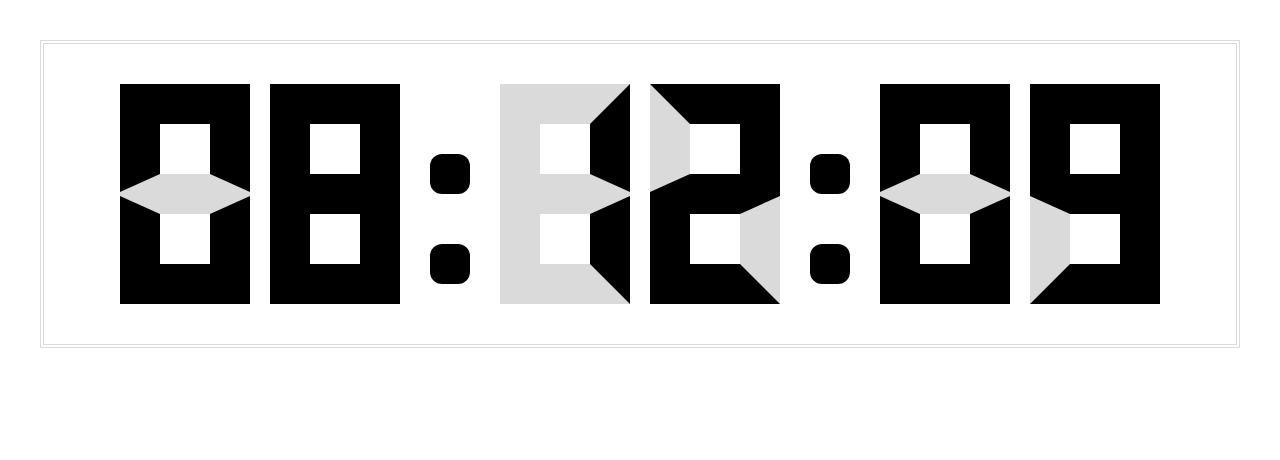
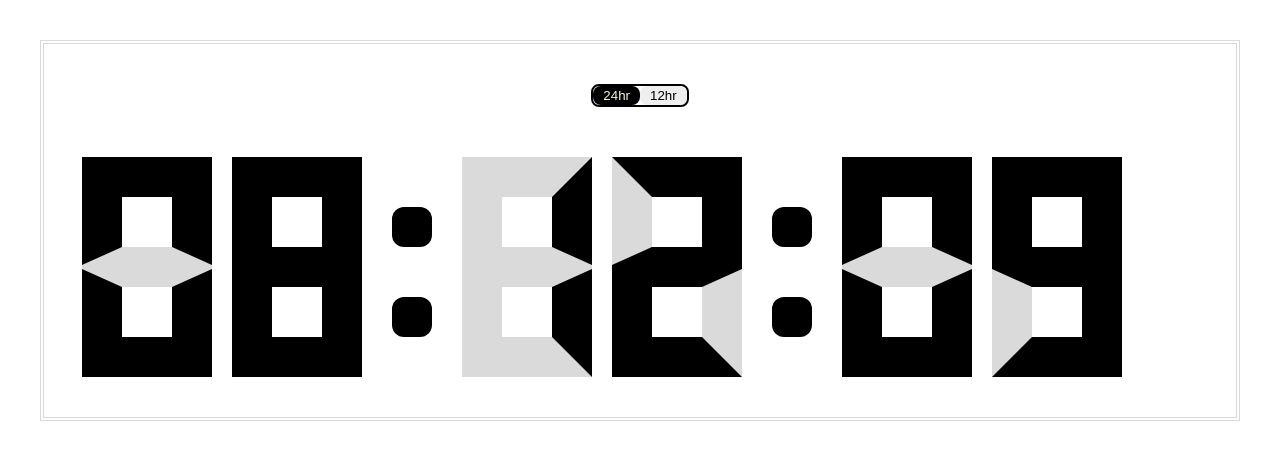
Before and after one commit to yash-blmnm/react-beginner-projects, a React (Vite) app: page /digitalclock in a window 1280 px wide. Shown: the top 460 px of the page. Built offline with nearby package versions, Linux system fonts and the light colour scheme.

Commit message:
Additional Features added to Digital Clock

```diff
--- /dev/null
+++ b/src/DigitalClock/MeridiamSwitch/index.css
@@ -0,0 +1,14 @@
+.meridiam {
+    margin: 50px 20px 30px;
+    font-size: 24px;
+    font-family: sans-serif;
+    color: #beb9b9;
+}
+
+.meridiam.active {
+    color: #000;
+}
+
+.hidden {
+    visibility: hidden;
+}
--- /dev/null
+++ b/src/DigitalClock/MeridiamSwitch/index.tsx
@@ -0,0 +1,20 @@
+import "./index.css";
+
+type indexProps = {
+  meridiamValue?: string
+}
+
+export enum MeridiamValues {
+  am = 'am',
+  pm = 'pm'
+}
+
+const MeridiamSwitch:React.FC<indexProps> = ({meridiamValue}) => {
+  return (
+    <div className={`${meridiamValue ? 'flex-col' : 'hidden'}`}>
+      {[MeridiamValues.am, MeridiamValues.pm].map(value => <div className={`meridiam ${value === meridiamValue ? 'active' : ''}`}>{value.toUpperCase()}</div>)}
+    </div>
+  );
+};
+
+export default MeridiamSwitch;
--- a/src/DigitalClock/TimeComponentSeparator/index.tsx
+++ b/src/DigitalClock/TimeComponentSeparator/index.tsx
@@ -2,7 +2,7 @@
 
 const TimeComponentSeparator = () => {
     return (
-      <div className="col">
+      <div className="flex-col">
         <div className="dot"></div>
         <div className="dot"></div>
       </div>
--- /dev/null
+++ b/src/DigitalClock/TimeFormatToggle/index.css
@@ -0,0 +1,20 @@
+.time-format-toggle {
+    border: 2px solid #000;
+    margin: 0 0 50px;
+    border-radius: 8px;
+}
+
+.time-format {
+    cursor: pointer;
+    border: none;
+    outline: none;
+    border-radius: 8px;
+    padding: 2px 10px;
+}
+
+.time-format.active {
+    background-color: #000;
+    color: beige;
+    pointer-events: fill;
+    cursor: none;
+}
--- /dev/null
+++ b/src/DigitalClock/TimeFormatToggle/index.tsx
@@ -0,0 +1,23 @@
+import React from 'react';
+import './index.css'
+
+type indexProps = {
+    timeFormat: string
+    changeFormat: (format:TimeFormat) => void
+};
+
+export enum TimeFormat {
+    twentyFour = '24hr',
+    twelve = '12hr'
+}
+
+const TimeFormatToggle:React.FC<indexProps> = ({ timeFormat, changeFormat }) => {
+
+    return <div className='flex-row time-format-toggle'>
+        {[TimeFormat.twentyFour, TimeFormat.twelve]
+        .map(format =>
+            <button className={`time-format ${format === timeFormat ? 'active' : ''}`} onClick={() => changeFormat(format)}>{format}</button>
+        )}
+    </div>
+}
+export default TimeFormatToggle;
--- a/src/DigitalClock/index.css
+++ b/src/DigitalClock/index.css
@@ -1,11 +1,6 @@
 .App {
     font-family: sans-serif;
     text-align: center;
-}
-
-.col {
-    display: flex;
-    flex-direction: column;
 }
 
 .clock {
--- a/src/DigitalClock/index.tsx
+++ b/src/DigitalClock/index.tsx
@@ -2,31 +2,56 @@
 import EachDigit from "./EachDigit";
 import TimeComponentSeparator from "./TimeComponentSeparator";
 import "./index.css";
+import TimeFormatToggle, { TimeFormat } from "./TimeFormatToggle";
+import MeridiamSwitch, { MeridiamValues } from "./MeridiamSwitch";
+
+type TimeObjectProps = {
+  hours: number,
+  mins: number,
+  secs: number,
+  meridiam?: MeridiamValues
+}
 
 export default function DigitalClock() {
-  const [timeNow, setTimeNow] = useState(() => {
+  const [timeNow, setTimeNow] = useState<TimeObjectProps>(() => {
     let date = new Date();
     return {
       hours: date.getHours(),
       mins: date.getMinutes(),
-      secs: date.getSeconds(),
+      secs: date.getSeconds()
     };
   });
+
+  const [timeFormat, setTimeFormat] = useState(TimeFormat.twentyFour)
 
   useEffect(() => {
     const timeout = setTimeout(() => {
       let date = new Date();
+      let hours = date.getHours();
       setTimeNow({
-        hours: date.getHours(),
+        ...timeNow,
+        hours: ((timeFormat === TimeFormat.twelve && hours > 12) ? hours - 12 : hours),
         mins: date.getMinutes(),
         secs: date.getSeconds(),
       });
     }, 1000);
     return () => clearTimeout(timeout);
   }, [timeNow]);
+
+  useEffect(() => {
+    let date = new Date();
+    if(timeFormat === TimeFormat.twentyFour) {
+      setTimeNow({...timeNow, hours: date.getHours(), meridiam: undefined})
+    }else {
+      let hours = date.getHours();
+      setTimeNow({...timeNow, hours: (hours > 12 ? (hours - 12) : hours), meridiam: (hours > 12 ? MeridiamValues.pm : MeridiamValues.am)})
+    }
+  }, [timeFormat])
+
   return (
-    <div className="App">
-      <div className="flex-row clock">
+    <div className="flex-col clock">
+      <TimeFormatToggle  timeFormat={timeFormat} changeFormat={setTimeFormat} />
+      <div className="flex-row ">
         <div className="flex-row">
           {timeNow?.hours
             .toString()
@@ -56,6 +81,7 @@
               return <EachDigit key={index} value={Number(value)} />;
             })}
         </div>
+        <MeridiamSwitch meridiamValue={timeNow.meridiam}/>
       </div>
     </div>
   );
--- a/src/index.css
+++ b/src/index.css
@@ -72,6 +72,10 @@
   flex-direction: row;
 }
 
+.flex-col {
+  display: flex;
+  flex-direction: column;
+}
 .items-center {
   align-items: center;
 }
```
